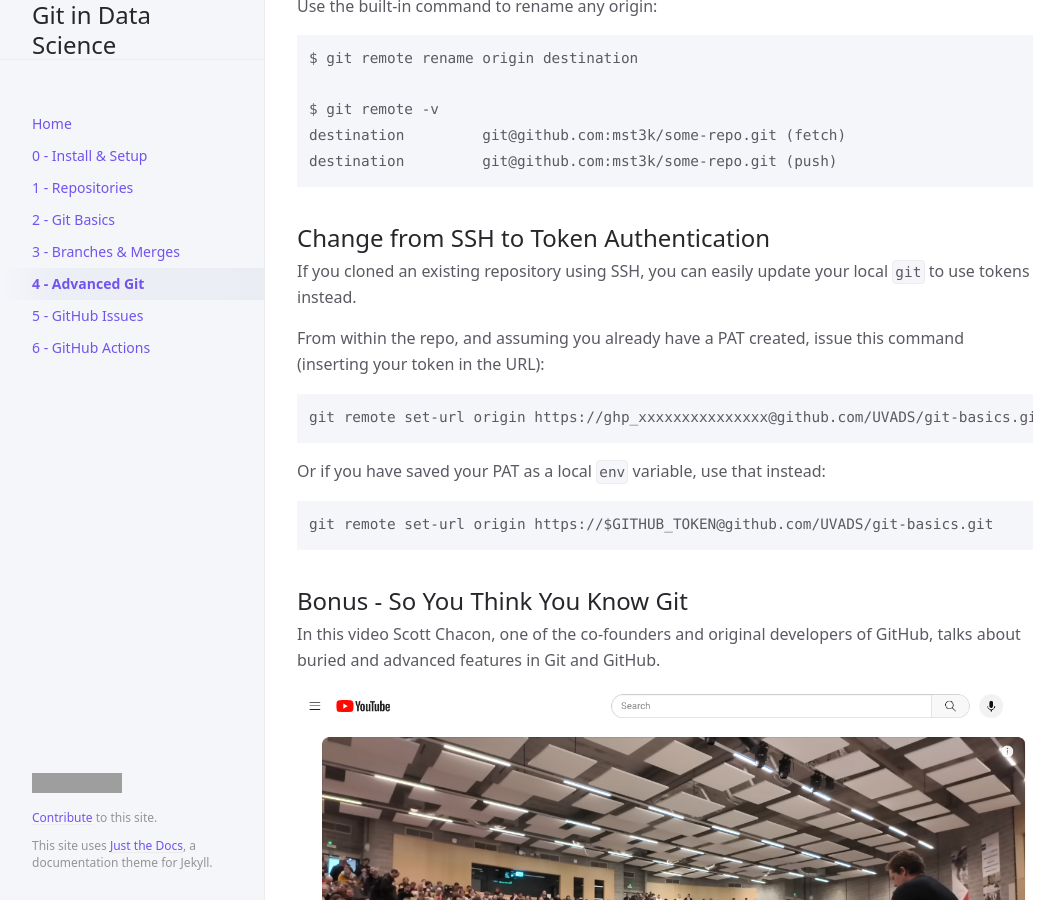
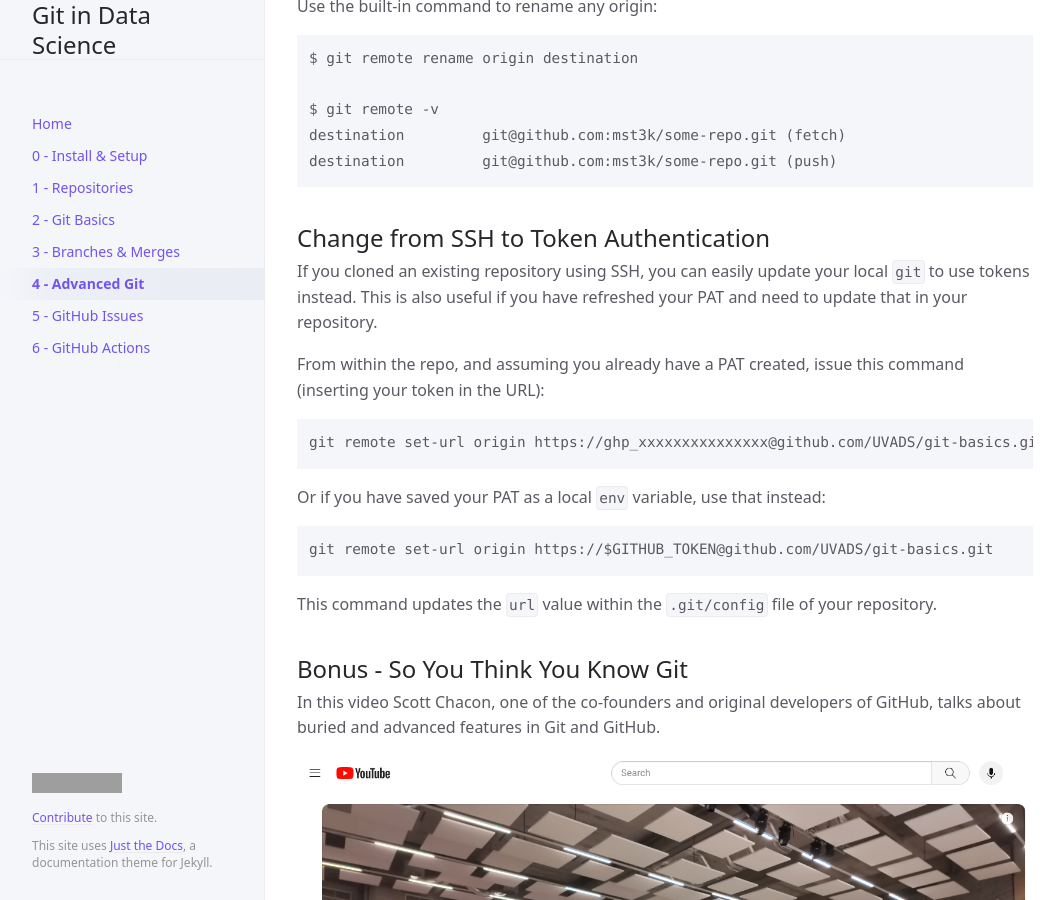
Before and after one commit to UVADS/git-basics, a Jekyll site: the page built from docs/git-advanced.md, in a window 1280 px wide and 900 px high, scrolled down 6301 px. Shown: the whole window, without its empty margins (107-1171 px from the left). Built offline with Jekyll 4.4.1, drawn with Linux system fonts in a browser that asks for light colours; cached includes are drawn as plain includes; grey boxes are pictures that could not be loaded.

Commit message:
Refreshing a repo url with new PAT

````diff
--- a/docs/git-advanced.md
+++ b/docs/git-advanced.md
@@ -220,7 +220,7 @@ destination	    git@github.com:mst3k/some-repo.git (push)
 
 ## Change from SSH to Token Authentication
 
-If you cloned an existing repository using SSH, you can easily update your local `git` to use tokens instead.
+If you cloned an existing repository using SSH, you can easily update your local `git` to use tokens instead. This is also useful if you have refreshed your PAT and need to update that in your repository.
 
 From within the repo, and assuming you already have a PAT created, issue this command (inserting your token in the URL):
 
@@ -234,6 +234,8 @@ Or if you have saved your PAT as a local `env` variable, use that instead:
 git remote set-url origin https://$GITHUB_TOKEN@github.com/UVADS/git-basics.git
 ```
 
+This command updates the `url` value within the `.git/config` file of your repository.
+
 ## Bonus - So You Think You Know Git
 
 In this video Scott Chacon, one of the co-founders and original developers of GitHub, talks about buried and advanced features in Git and GitHub.
````
